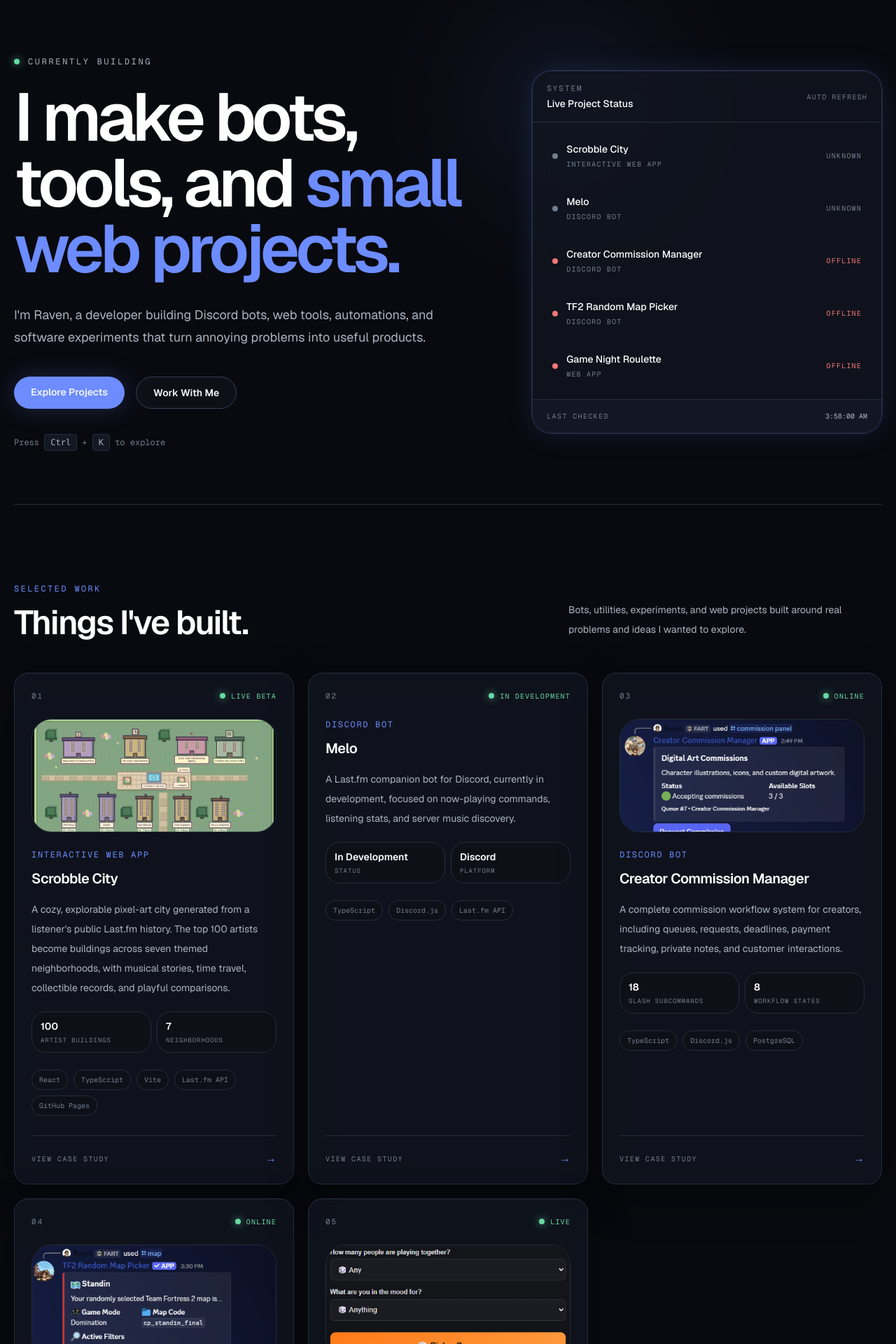
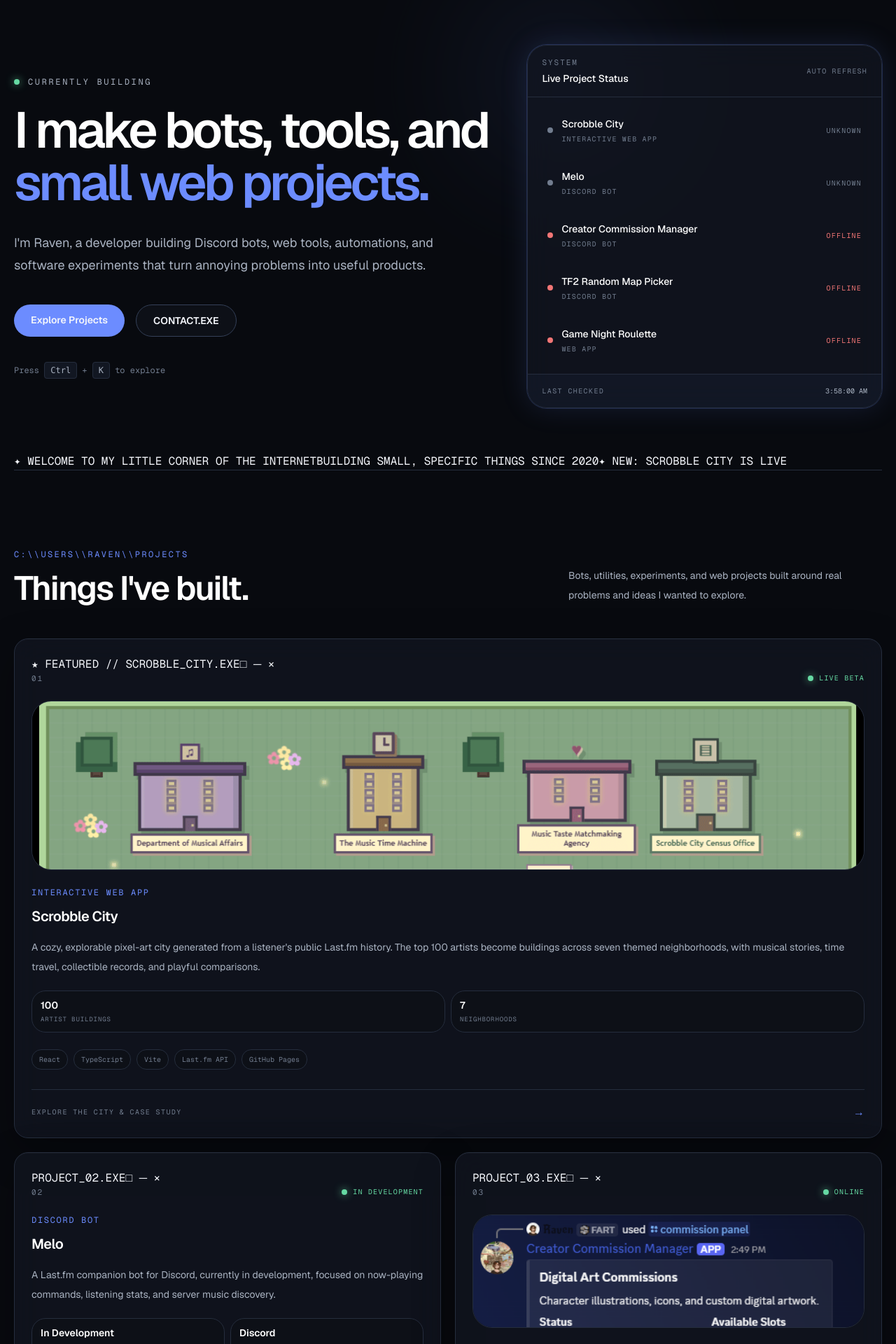
Before and after one commit to ellipticbean/raven-portfolio-v2, a Next.js app: page / in a window 1280 px wide. Shown: the part 80-2000 px from the top of the page at 70% size. Built offline with nearby package versions, Linux system fonts and the light colour scheme; no server answers.

Commit message:
Give homepage subtle retro desktop details and feature Scrobble City

```diff
--- a/src/app/page.tsx
+++ b/src/app/page.tsx
@@ -21,15 +21,15 @@
 export default function Home() {
   return (
     <main className="min-h-screen overflow-hidden">
-      <header className="page-container flex h-20 items-center justify-between">
+      <header className="page-container retro-site-header flex h-20 items-center justify-between">
         <a
           href="#top"
-          className="mono text-sm font-semibold tracking-[0.22em] text-white"
+          className="mono retro-brand text-sm font-semibold tracking-[0.22em] text-white"
         >
           RAVEN<span className="text-accent">.</span>
         </a>
 
-        <nav className="hidden items-center gap-8 text-sm text-[var(--text-secondary)] md:flex">
+        <nav className="portfolio-nav hidden items-center gap-8 text-sm text-[var(--text-secondary)] md:flex">
           <a
             href="#projects"
             className="transition-colors hover:text-white"
@@ -79,15 +79,15 @@
 
       <section
         id="top"
-        className="page-container relative grid min-h-[calc(100vh-5rem)] items-center gap-16 py-20 lg:grid-cols-[1.15fr_0.85fr]"
+        className="page-container relative grid min-h-[76vh] items-center gap-12 py-16 lg:grid-cols-[1.15fr_0.85fr]"
       >
-        <div className="relative z-10">
+        <div className="retro-hero-window relative z-10">
           <div className="mono mb-6 flex items-center gap-3 text-xs uppercase tracking-[0.22em] text-[var(--text-secondary)]">
             <StatusDot />
             Currently building
           </div>
 
-          <h1 className="max-w-4xl text-5xl font-semibold leading-[0.98] tracking-[-0.055em] text-white sm:text-6xl lg:text-8xl">
+          <h1 className="max-w-4xl text-5xl font-semibold leading-[1.04] tracking-[-0.055em] text-white sm:text-6xl lg:text-7xl">
             I make bots, tools, and{" "}
             <span className="text-accent">small web projects.</span>
           </h1>
@@ -101,16 +101,16 @@
           <div className="mt-10 flex flex-wrap gap-4">
             <a
               href="#projects"
-              className="rounded-xl bg-accent px-6 py-3 text-sm font-semibold text-white shadow-[0_0_35px_rgba(108,140,255,0.22)] transition hover:bg-accent-bright"
+              className="retro-primary-action rounded-xl bg-accent px-6 py-3 text-sm font-semibold text-white transition hover:bg-accent-bright"
             >
               Explore Projects
             </a>
 
             <a
               href="#contact"
-              className="rounded-xl border border-[var(--border-strong)] bg-[var(--surface-1)] px-6 py-3 text-sm font-semibold text-[var(--text-secondary)] transition hover:border-accent hover:text-white"
+              className="retro-secondary-action rounded-xl border border-[var(--border-strong)] bg-[var(--surface-1)] px-6 py-3 text-sm font-semibold text-[var(--text-secondary)] transition hover:border-accent hover:text-white"
             >
-              Work With Me
+              CONTACT.EXE
             </a>
           </div>
 
@@ -139,6 +139,12 @@
         />
       </section>
 
+      <div className="page-container retro-ticker mono" aria-label="Portfolio highlights">
+        <span>✦ WELCOME TO MY LITTLE CORNER OF THE INTERNET</span>
+        <span>BUILDING SMALL, SPECIFIC THINGS SINCE 2020</span>
+        <span>✦ NEW: SCROBBLE CITY IS LIVE</span>
+      </div>
+
       <section
         id="projects"
         className="page-container border-t border-[var(--border)] py-28"
@@ -146,7 +152,7 @@
         <div className="mb-12 flex flex-col justify-between gap-6 md:flex-row md:items-end">
           <div>
             <p className="mono text-xs uppercase tracking-[0.2em] text-accent">
-              Selected Work
+              C:\\Users\\Raven\\Projects
             </p>
 
             <h2 className="mt-4 text-3xl font-semibold tracking-[-0.04em] text-white sm:text-5xl">
@@ -160,13 +166,17 @@
           </p>
         </div>
 
-        <div className="grid gap-5 lg:grid-cols-3">
+        <div className="grid gap-5 lg:grid-cols-2">
           {projects.map((project, index) => (
             <Link
               key={project.name}
               href={`/projects/${project.slug}`}
-              className="group glass-panel flex min-h-[360px] flex-col rounded-[var(--radius-lg)] p-6 transition duration-300 hover:-translate-y-1 hover:border-[var(--border-strong)] hover:shadow-[0_20px_60px_rgba(0,0,0,0.28)]"
+              className={`group glass-panel retro-project-card flex min-h-[360px] flex-col rounded-[var(--radius-lg)] p-6 transition duration-300 hover:-translate-y-1 ${project.slug === "scrobble-city" ? "retro-featured-card lg:col-span-2" : ""}`}
             >
+              <div className="retro-card-titlebar mono" aria-hidden="true">
+                <span>{project.slug === "scrobble-city" ? "★ FEATURED // SCROBBLE_CITY.EXE" : `PROJECT_${String(index + 1).padStart(2, "0")}.EXE`}</span>
+                <span>□ ─ ×</span>
+              </div>
               <div className="flex items-center justify-between">
                 <span className="mono text-[11px] uppercase tracking-[0.16em] text-[var(--text-muted)]">
                   0{index + 1}
@@ -193,7 +203,7 @@
                     }
                     width={1200}
                     height={675}
-                    className="h-40 w-full object-cover object-top transition duration-500 group-hover:scale-[1.02]"
+                    className={`w-full object-cover object-top transition duration-500 group-hover:scale-[1.02] ${project.slug === "scrobble-city" ? "h-60" : "h-40"}`}
                   />
                 </div>
               )}
@@ -244,7 +254,7 @@
                 <div className="mt-auto pt-7">
                   <div className="flex items-center justify-between border-t border-[var(--border)] pt-5">
                     <span className="mono text-[10px] uppercase tracking-[0.14em] text-[var(--text-muted)]">
-                      View case study
+                      {project.slug === "scrobble-city" ? "Explore the city & case study" : "View case study"}
                     </span>
 
                     <span className="text-accent transition-transform duration-300 group-hover:translate-x-1">
@@ -267,7 +277,7 @@
         <div className="grid gap-12 lg:grid-cols-2">
           <div>
             <p className="mono text-xs uppercase tracking-[0.2em] text-accent">
-              About
+              C:\\Users\\Raven\\About
             </p>
 
             <h2 className="mt-4 max-w-xl text-3xl font-semibold tracking-[-0.04em] text-white sm:text-5xl">
@@ -331,7 +341,7 @@
 
       <footer className="page-container flex flex-col gap-4 border-t border-[var(--border)] py-8 text-xs text-[var(--text-muted)] sm:flex-row sm:items-center sm:justify-between">
         <p>Built by Raven.</p>
-        <p className="mono">RAVEN // PORTFOLIO V2</p>
+        <p className="mono">RAVEN.EXE // HANDMADE ON THE INTERNET ✦</p>
       </footer>
     </main>
   );
```
